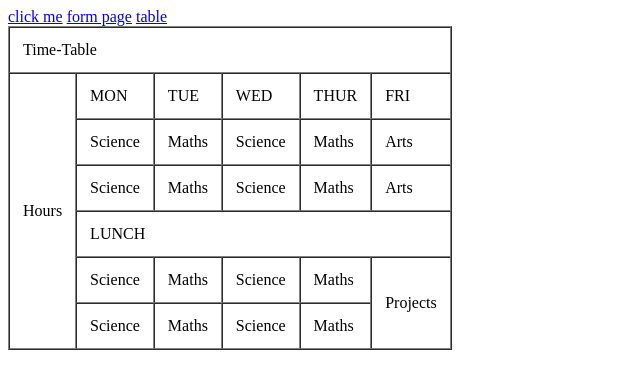
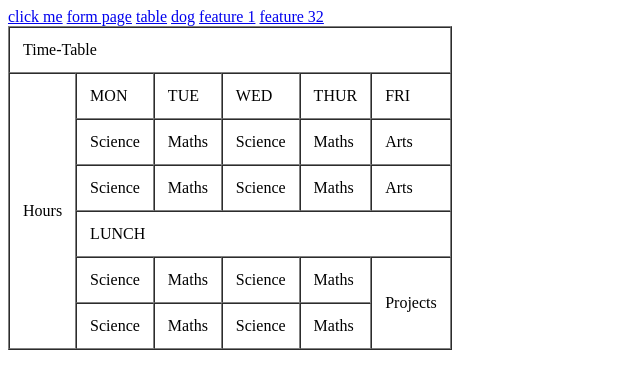
Before and after one commit to Uthman-1/html-class, a plain HTML site: page school-subjects.html in a window 1280 px wide. Shown: the whole page, without its empty margins (0-640 px from the left). Drawn offline with Linux system fonts and the light colour scheme.

Commit message:
assignment

```diff
--- a/school-subjects.html
+++ b/school-subjects.html
@@ -7,7 +7,9 @@
     <a href="school-subjects.html">click me</a>
     <a href="table.html">form page</a>
     <a href="richest.html">table</a>
-
+    <a href="dog.html">dog</a>
+    <a href="new-feature-html">feature 1</a>
+    <a href="new-feature2.html">feature 32</a>
     <table border="1" cellspacing="0" cellpadding="13">
         <thead>
             <tr>
```
